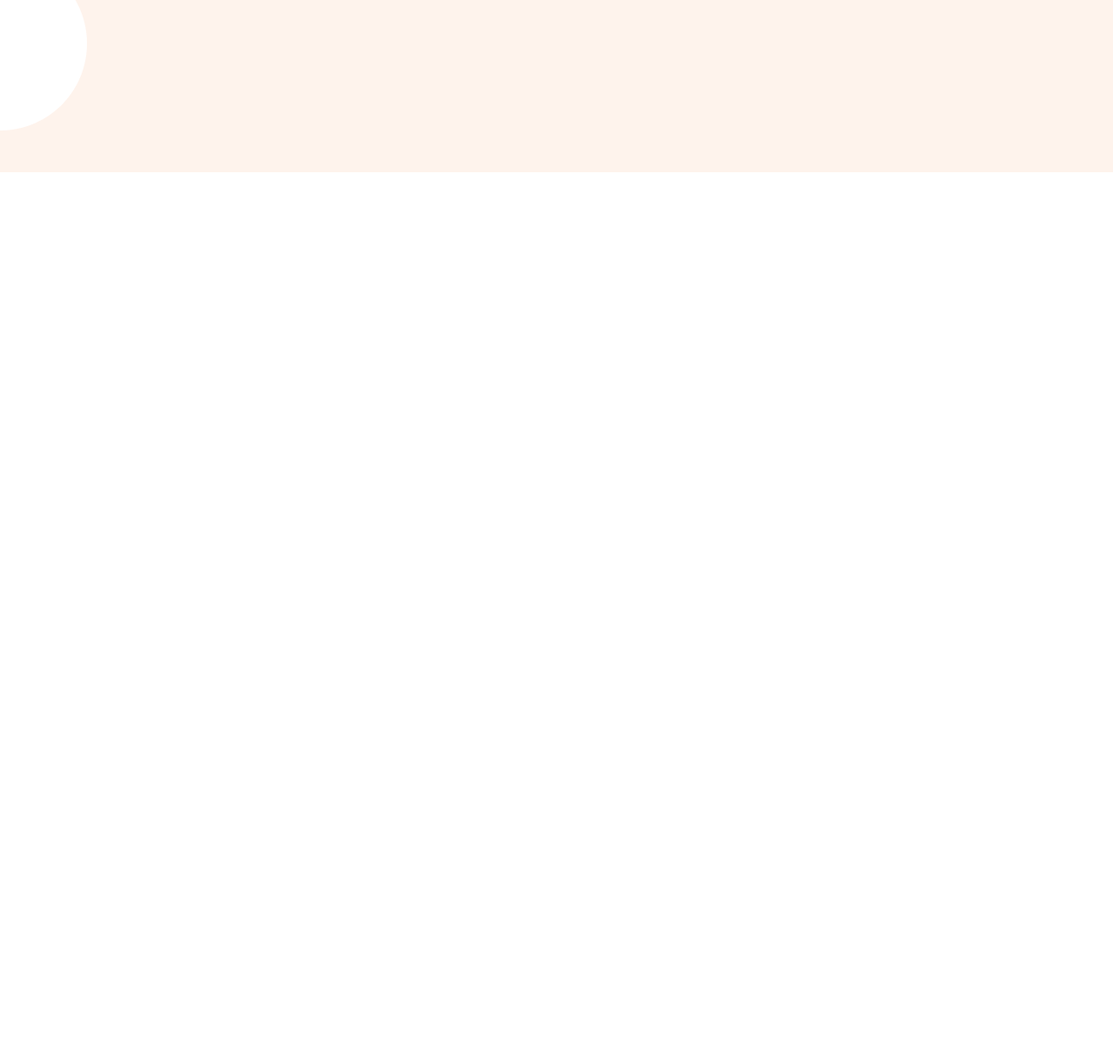
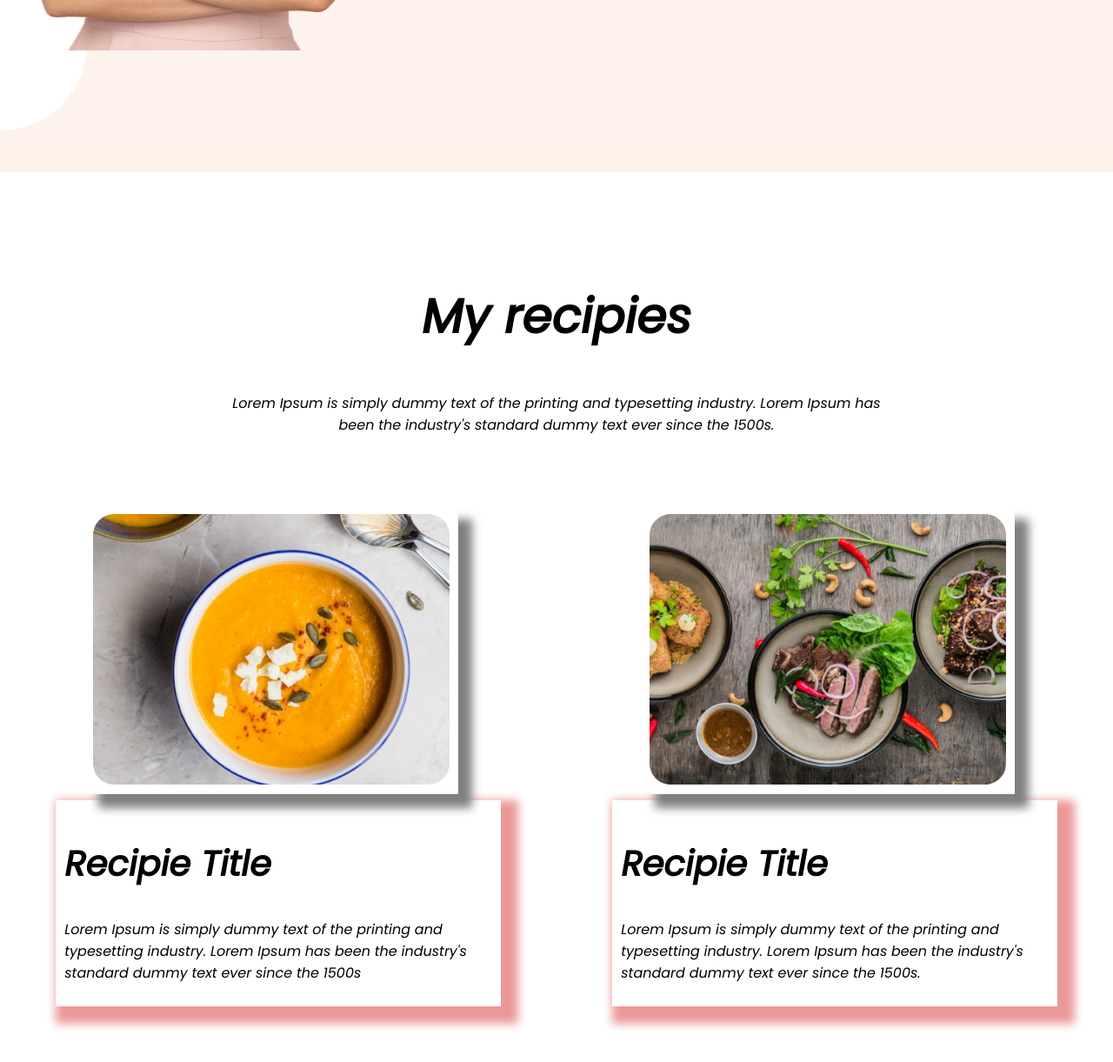
Before and after one commit to Monayem82/Demo-protfolio, a plain HTML site: page index.html in a window 1280 px wide. Shown: the part 977-2198 px from the top of the page at 87% size. Before the commit the page ends 1254 px from the top, so only its background shows below. Drawn offline with Linux system fonts and the light colour scheme.

Commit message:
secont-commit

```diff
--- a/index.html
+++ b/index.html
@@ -48,5 +48,39 @@
             </div>
         </div>
     </section>
+    <section>
+        <div class="half-recips-3">
+            <h1>My recipies</h1>
+            <p>
+                Lorem Ipsum is simply dummy text of the printing and typesetting industry.
+                Lorem Ipsum has been the industry's standard dummy text ever since the 1500s.
+            </p>
+        </div>
+
+        <div class="display-flex section-3">
+            <div class="half-3">
+                <img src="Hero/images/food/Project Cover.png" alt="">
+                <div class="show">
+                    <h2>Recipie Title</h2>
+                    <p>
+                        Lorem Ipsum is simply dummy text of the printing and
+                        typesetting industry. Lorem Ipsum has been the industry's
+                        standard dummy text ever since the 1500s
+                    </p>
+                </div>
+            </div>
+            <div class="half-3">
+                <img src="Hero/images/food/Project Cover1.jpg" alt="">
+                <div class="show">
+                    <h2>Recipie Title</h2>
+                    <p>
+                        Lorem Ipsum is simply dummy text of the printing and
+                        typesetting industry. Lorem Ipsum has been the industry's standard dummy text ever since the 1500s.
+                    </p>
+                </div>
+
+            </div>
+        </div>
+    </section>
 </body>
 </html>
--- a/style.css
+++ b/style.css
@@ -42,8 +42,34 @@ h1{
 }
 .half-width-2 img{
     width: 60%;
-    height: 60%;
+    height: 70%;
+
 }
 .female{
     width: 50%;
 }
+.half-recips-3{
+    text-align: center;
+    margin-left: 20%;
+    margin-right: 20%;
+}
+.half-3{
+    width: 50%;
+    padding: 5%;
+}
+.half-3 img{
+    width: 80%;
+    padding: 2%;
+    margin-left: 33px;
+    box-shadow: 16px 16px 10px gray;
+}
+.section-3{
+
+}
+h2{
+    font-size: 40px;
+}
+.show{
+    padding: 2%;
+    box-shadow: 10px 10px 10px 10px rgb(235, 152, 152);
+}
```
